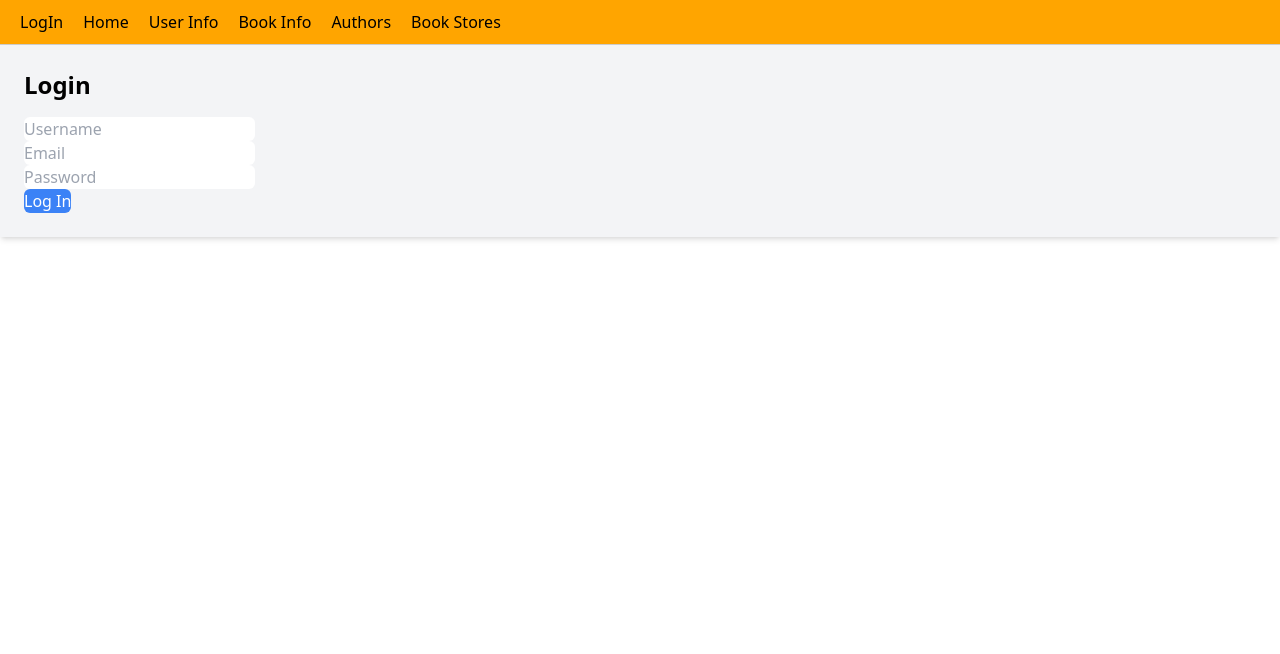
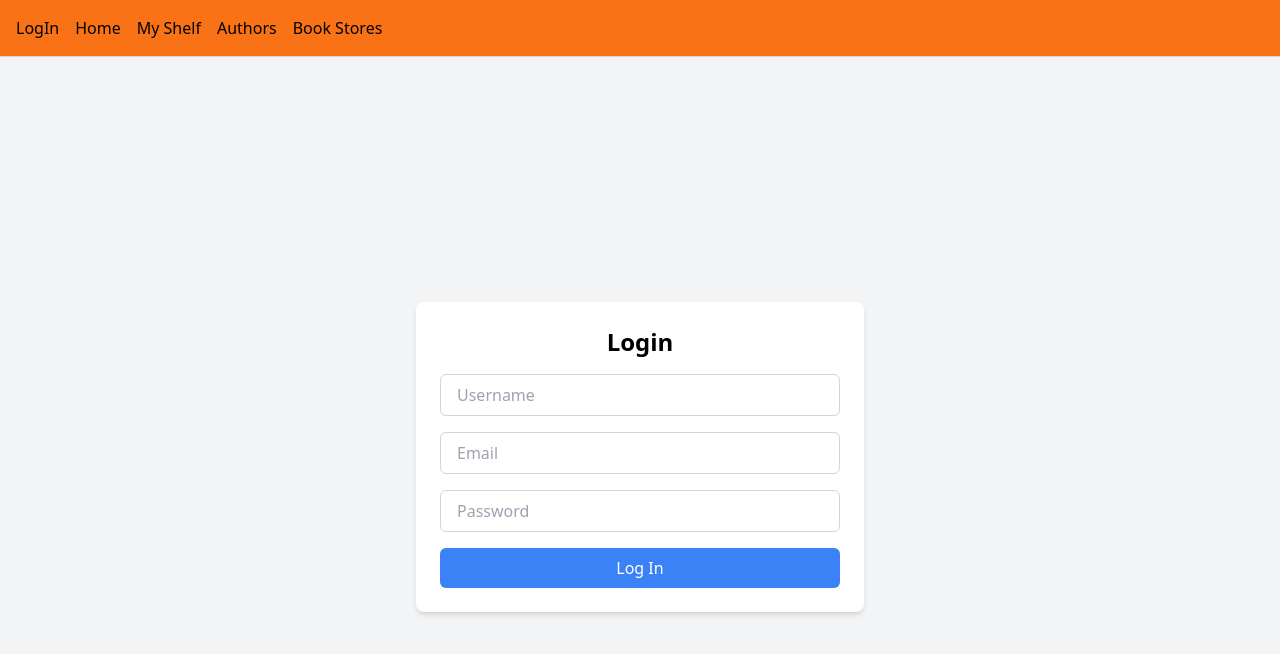
Before and after one commit to GitMcMillan/capstone, a React (Create React App) app in the folder client/: page /login in a window 1280 px wide. Shown: the top 654 px of the page. Built offline with nearby package versions, Linux system fonts and the light colour scheme; no server answers.

Commit message:
cross relation works for user.authors

```diff
--- a/client/public/index.html
+++ b/client/public/index.html
@@ -29,7 +29,8 @@
       work correctly both with client-side routing and a non-root public URL.
       Learn how to configure a non-root public URL by running `npm run build`.
     -->
-    <title>Reciplease</title>
+    <title>My Bookshelf</title>
+    <script src="https://cdn.tailwindcss.com"></script>
   </head>
   <body>
     <noscript>You need to enable JavaScript to run this app.</noscript>
--- a/client/src/components/App.js
+++ b/client/src/components/App.js
@@ -1,7 +1,6 @@
 import React from "react";
 import { BrowserRouter as Router, Route, Switch } from "react-router-dom";
 import NavBar from "./NavBar";
-import UserDisplay from "./UserList";
 import BookDisplay from "./BookList";
 import BookstoreDisplay from "./BookstoreList";
 import AuthorDisplay from "./AuthorList";
@@ -31,7 +30,7 @@ function App() {
               <NavBar />
               <Switch>
                 <Route exact path="/login" component={LoginForm} />
-                <Route path="/users" component={UserDisplay} />
+                {/* <Route path="/users" component={UserDisplay} /> */}
                 <Route path="/books/:id" component={SingleBook} />
                 <Route path="/books" component={BookDisplay} />
                 <Route path="/bookstores" component={BookstoreDisplay} />
--- a/client/src/components/AuthorList.js
+++ b/client/src/components/AuthorList.js
@@ -9,7 +9,7 @@ const AuthorDisplay = () => {
 
   return (
     <div>
-      <h1>Author Data</h1>
+      <h1>Authors</h1>
       <ul>
         {authorData.length > 0 ? (
           authorData.map((author) => {
--- a/client/src/components/BookList.js
+++ b/client/src/components/BookList.js
@@ -59,11 +59,9 @@ const BookDisplay = () => {
 
   return (
     <div>
-      <h1>Book Data</h1>
-
       {/* submitform */}
       <form onSubmit={handleSubmit} className="mb-8 p-4 bg-gray-100 rounded-md">
-        <h2 className="text-lg font-bold mb-2">Add New Book</h2>
+        <h2 className="text-lg font-bold mb-2">Add A New Book To Your Shelf</h2>
         <div>
           <label>Title:</label>
           <input
--- a/client/src/components/BookstoreList.js
+++ b/client/src/components/BookstoreList.js
@@ -14,7 +14,9 @@ const BookstoreDisplay = () => {
               key={store.id}
               className="bg-gray-100 shadow-md rounded-md p-4 mb-4"
             >
-              <p className="text-lg font-bold">Name: {store.name}</p>
+              <p className="text-blue-500 hover:underline">
+                Name: {store.name}
+              </p>
               <p className="text-sm text-gray-600">Address: {store.address}</p>
               <p className="text-sm text-gray-600">
                 Phone Number: {store.phone_number}
--- a/client/src/components/Helper/Context.js
+++ b/client/src/components/Helper/Context.js
@@ -4,24 +4,30 @@ export const UserContext = createContext();
 
 export const UserProvider = ({ children }) => {
   const [userData, setUserData] = useState([]);
+  // const [logInData, setLogInData] = useState(null);
 
+  // Fetch all users onlanding
   useEffect(() => {
     fetch("http://127.0.0.1:5555/users")
       .then((r) => r.json())
       .then((data) => setUserData(data))
-      .catch((error) => console.error("Error:", error));
+      .catch((error) => console.error("Error fetching users:", error));
   }, []);
 
-  function logInUser(loginData) {
+  // Handle user login
+  const logInUser = (loginData) => {
     fetch("/login", {
       method: "POST",
       headers: {
-        Content_Type: "application/json",
+        "Content-Type": "application/json",
         Accept: "application/json",
       },
       body: JSON.stringify(loginData),
-    });
-  }
+    })
+      .then((response) => response.json())
+      .then((data) => console.log(data))
+      .catch((error) => console.error("Error logging in:", error));
+  };
 
   return (
     <UserContext.Provider value={{ userData, setUserData, logInUser }}>
--- a/client/src/components/NavBar.js
+++ b/client/src/components/NavBar.js
@@ -3,31 +3,27 @@ import { Link } from "react-router-dom";
 
 function NavBar() {
   return (
-    <nav
-      style={{
-        padding: "10px",
-        backgroundColor: "orange",
-        borderBottom: "1px solid #ccc",
-      }}
-    >
-      <Link to="/login" style={{ margin: "0 10px" }}>
+    <nav className="bg-orange-500 p-4 border-b border-gray-300">
+      <div className="flex space-x-4">
+        <Link to="/login" className="text-black hover:text-gray-700">
           LogIn
         </Link>
-      <Link to="/" style={{ margin: "0 10px" }}>
+        <Link to="/" className="text-black hover:text-gray-700">
           Home
         </Link>
-      <Link to="/users" style={{ margin: "0 10px" }}>
+        {/* <Link to="/users" className="text-black hover:text-gray-700">
           User Info
+        </Link> */}
+        <Link to="/books" className="text-black hover:text-gray-700">
+          My Shelf
         </Link>
-      <Link to="/books" style={{ margin: "0 10px" }}>
-        Book Info
-      </Link>
-      <Link to="/authors" style={{ margin: "0 10px" }}>
+        <Link to="/authors" className="text-black hover:text-gray-700">
           Authors
         </Link>
-      <Link to="/bookstores" style={{ margin: "0 10px" }}>
+        <Link to="/bookstores" className="text-black hover:text-gray-700">
           Book Stores
         </Link>
+      </div>
     </nav>
   );
 }
```
Also changed, not shown: 2 other files (tests, documents, lock files or other folders). Lines whose indentation alone changed are shown as unchanged.
